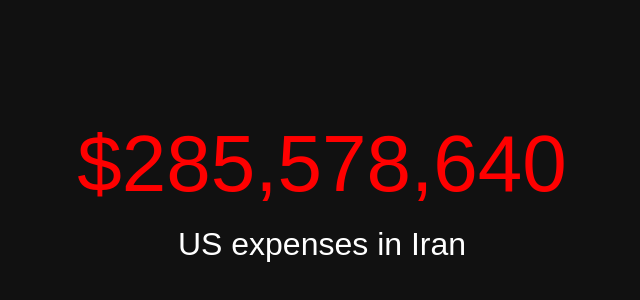
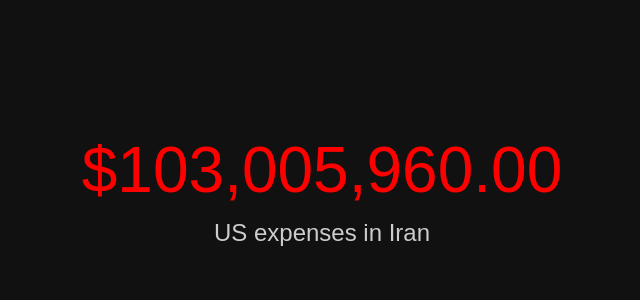
Before and after one commit to WatchFund/Watching-Iran-Costs, a plain HTML site: page Index.html in a window 1280 px wide. Shown: the part 210-510 px from the top of the page, without its empty margins (318-958 px from the left). Drawn offline with Linux system fonts and the light colour scheme.

Commit message:
Index.html

```diff
--- a/Index.html
+++ b/Index.html
@@ -5,52 +5,50 @@
   <title>US Expenses in Iran</title>
   <style>
     body {
+      background-color: #111;
+      color: red;
+      font-family: Arial, sans-serif;
       display: flex;
+      flex-direction: column;
+      justify-content: center;
       align-items: center;
-      justify-content: center;
       height: 100vh;
       margin: 0;
-      background: #111;
-      color: #fff;
-      font-family: Arial, sans-serif;
     }
     #counter {
-      font-size: 5rem;
-      color: red;
+      font-size: 4rem;
       text-align: center;
     }
     #label {
-      font-size: 2rem;
+      font-size: 1.5rem;
+      color: #ccc;
       margin-top: 0.5em;
-      text-align: center;
     }
   </style>
 </head>
 <body>
-  <div>
-    <div id="counter">$0</div>
-    <div id="label">US expenses in Iran</div>
-  </div>
+  <div id="counter">$103,000,000</div>
+  <div id="label">US expenses in Iran</div>
 
   <script>
     const ratePerSecond = 1192; // $1,192 per second
-    const initialCost = 103000000; // $103 million
+    const initialCost = 103000000; // Starting value
+    const startTime = performance.now(); // Time when page loads
 
-    // Time of first strike: June 21, 2025 00:00 UTC
-    const startTimeUTC = new Date(Date.UTC(2025, 5, 21, 0, 0, 0)); // Months are 0-indexed
+    const counterElement = document.getElementById('counter');
 
-    function update() {
-      const now = new Date();
-      const secondsElapsed = Math.floor((now - startTimeUTC) / 1000);
-      const totalCost = initialCost + ratePerSecond * secondsElapsed;
+    function updateCounter() {
+      const elapsedMillis = performance.now() - startTime;
+      const elapsedSeconds = elapsedMillis / 1000;
+      const currentCost = initialCost + ratePerSecond * elapsedSeconds;
 
-      document.getElementById('counter').textContent =
-        '$' + totalCost.toLocaleString(undefined, { maximumFractionDigits: 0 });
+      counterElement.textContent =
+        '$' + currentCost.toLocaleString(undefined, { minimumFractionDigits: 2, maximumFractionDigits: 2 });
 
-      requestAnimationFrame(update);
+      requestAnimationFrame(updateCounter);
     }
 
-    update();
+    updateCounter();
   </script>
 </body>
 </html>
```
